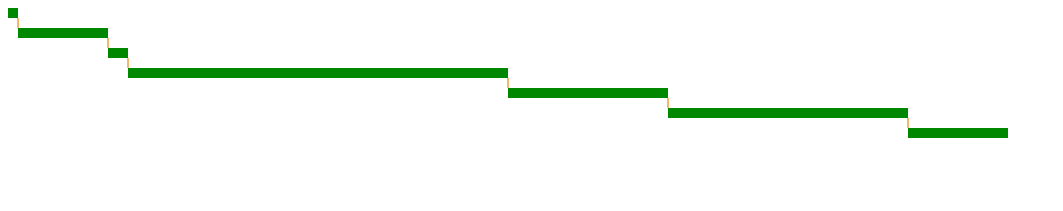
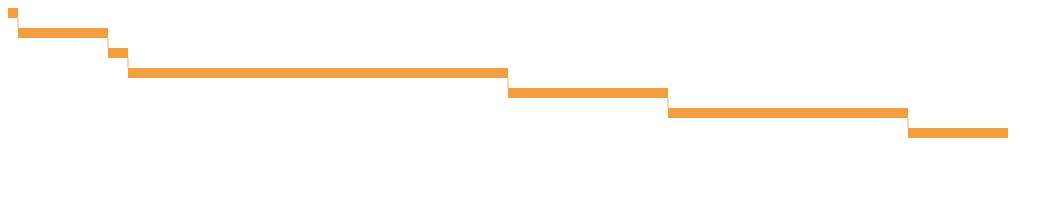
Before and after one commit to huanghaiyang/sequence-chart, a website: page demo/index.html in a window 1280 px wide. Shown: the whole page, without its empty margins (0-1063 px from the left). Drawn offline with nearby package versions, Linux system fonts and the light colour scheme; files that its build step writes are made by us from their sources.

Commit message:
update transform

```diff
--- a/demo/index.html
+++ b/demo/index.html
@@ -6,7 +6,7 @@
 		</title>
 		<meta charset='utf8'></meta>
 		<script type="text/javascript" src='../node_modules/d3/build/d3.js'></script>
-		<script type="text/javascript" src='../dist/index.js'></script>
+		<script type="text/javascript" src='../dist/sequenceChart.js'></script>
 	</head>
 
 	<body>
--- a/lib/index.js
+++ /dev/null
@@ -1,81 +0,0 @@
-(function() {
-	d3.sequenceChart = function(options) {
-		this.blocks = options.data || [];
-
-		this.rowPadding = options.rowPadding || 10; // default row padding px
-		this.cellPadding = options.cellPadding || 0; // default block cellpadding
-		this.blockHeight = options.blockHeight || 10; // default block height px
-		this.blockColor = options.blockColor || '#080'; // block color default blue
-		this.blockStartColor = options.blockStartColor || '#FFF';
-		this.blockHoverColor = options.blockHoverColor || '#F2753F';
-		this.line = options.line || true; // either draw line or not
-		this.lineColor = options.lineColor || '#F29F3F';
-		this.lineStartColor = options.lineStartColor || '#FFF'
-		this.container = options.container;
-
-		// TODO width and height must be a number
-
-		this.draw = function() {
-
-			var svg = this.container
-			var width = svg.attr("width");
-			var height = svg.attr("height");
-
-			var blockTransition = d3.transition()
-				.duration(750)
-				.ease(d3.easeLinear);
-			var lineTransition = blockTransition;
-
-			if (this.blocks.length > 0) {
-				var newBlocks = [];
-				this.blocks.forEach((block, index) => {
-					var newBlock;
-					if (index === 0) {
-						newBlock = {
-							top: 0,
-							left: 0
-						}
-					} else {
-						var preBlock = newBlocks[index - 1]
-						newBlock = {
-							top: preBlock.top + preBlock.height + this.rowPadding,
-							left: preBlock.left + preBlock.width + this.cellPadding
-						}
-					}
-					newBlock.width = (block.end - block.start) * width
-					newBlock.height = 　this.blockHeight
-					newBlocks.push(newBlock)
-				})
-
-			}
-			newBlocks.forEach((block) => {
-				var path = d3.path();
-				path.rect(block.left, block.top, block.width, block.height)
-				path.closePath()
-				svg.append('path').attr('d', path).attr('fill', this.blockStartColor).attr('class', 'seq-block');
-			});
-			// transition
-			d3.selectAll(".seq-block").transition(blockTransition).style("fill", this.blockColor);
-			d3.selectAll(".seq-block").on('mouseover', () => {
-				d3.select(d3.event.target).style('fill', this.blockHoverColor)
-			}, false);
-			d3.selectAll(".seq-block").on('mouseout', () => {
-				d3.select(d3.event.target).style('fill', this.blockColor)
-			}, false);
-			// draw line
-			if (this.line) {
-				newBlocks.forEach((block, index) => {
-					if (index < newBlocks.length - 1) {
-						var linePath = d3.path()
-						linePath.moveTo(block.left + block.width, block.top + block.height)
-						var nextBlock = newBlocks[index + 1]
-						linePath.lineTo(nextBlock.left, nextBlock.top)
-						linePath.closePath()
-						svg.append('path').attr('d', linePath).attr('stroke', this.lineStartColor).attr('stroke-width', 1).attr('class', 'seq-line');
-					}
-				})
-				d3.selectAll(".seq-line").transition(lineTransition).style("stroke", this.lineColor);
-			}
-		}
-	}
-})()
--- /dev/null
+++ b/lib/sequenceChart.js
@@ -0,0 +1,94 @@
+(function() {
+	d3.sequenceChart = function(options) {
+		this.blocks = options.data || [];
+
+		this.rowPadding = options.rowPadding || 10; // default row padding px
+		this.cellPadding = options.cellPadding || 0; // default block cellpadding
+		this.blockHeight = options.blockHeight || 10; // default block height px
+		this.blockColor = options.blockColor || '#F29F3F'; // block color default blue
+		this.blockStartColor = options.blockStartColor || '#FFF';
+		this.blockHoverColor = options.blockHoverColor || '#F2753F';
+		this.line = options.line || true; // either draw line or not
+		this.lineColor = options.lineColor || '#F29F3F';
+		this.lineStartColor = options.lineStartColor || '#FFF'
+		this.container = options.container;
+		this.easeTime = options.easeTime || 500
+
+		// TODO width and height must be a number
+
+		this.draw = function() {
+
+			var svg = this.container
+			var width = svg.attr("width");
+			var height = svg.attr("height");
+
+			var blockTransition = d3.transition()
+				.duration(this.easeTime)
+				.ease(d3.easeLinear);
+			var lineTransition = blockTransition;
+
+			if (this.blocks.length > 0) {
+				var newBlocks = [];
+				this.blocks.forEach((block, index) => {
+					var newBlock;
+					if (index === 0) {
+						newBlock = {
+							top: 0,
+							left: 0
+						}
+					} else {
+						var preBlock = newBlocks[index - 1]
+						newBlock = {
+							top: preBlock.top + preBlock.height + this.rowPadding,
+							left: preBlock.left + preBlock.width + this.cellPadding
+						}
+					}
+					newBlock.width = (block.end - block.start) * width
+					newBlock.height = 　this.blockHeight
+					newBlocks.push(newBlock)
+				})
+
+			}
+			newBlocks.forEach((block) => {
+				svg.append('rect')
+				.attr('x' , 0)
+				.attr('y',0)
+				.attr('fill', this.blockStartColor)
+				.transition(blockTransition)
+				.attr('width', block.width)
+				.attr('height',block.height)
+				.attr('class', 'seq-block')
+				.attr("transform", 'translate('+block.left+', '+block.top+')')
+				.style("fill", this.blockColor);
+			});
+
+			setTimeout(()=>{
+				if(this.line) {
+					newBlocks.forEach((block, index) => {
+						if (index < newBlocks.length - 1) {
+							var linePath = d3.path()
+							linePath.moveTo(block.left + block.width, block.top + block.height)
+							var nextBlock = newBlocks[index + 1]
+							linePath.lineTo(nextBlock.left, nextBlock.top)
+							linePath.closePath()
+							svg.append('path')
+							.attr('d', linePath)
+							.attr('stroke', this.lineStartColor)
+							.attr('stroke-width', 0.5)
+							.attr('class', 'seq-line');
+						}
+					})
+					svg.selectAll(".seq-line").transition(lineTransition).style("stroke", this.lineColor);
+				}
+
+				svg.selectAll(".seq-block").on('mouseover', () => {
+					d3.select(d3.event.target).style('fill', this.blockHoverColor)
+				}, false);
+				svg.selectAll(".seq-block").on('mouseout', () => {
+					d3.select(d3.event.target).style('fill', this.blockColor)
+				}, false);
+
+			}, this.easeTime)
+		}
+	}
+})()
```
Also changed, not shown: README.md, dist/index.js (deleted), dist/sequenceChart.js (added), img/snapshot.png (added).
